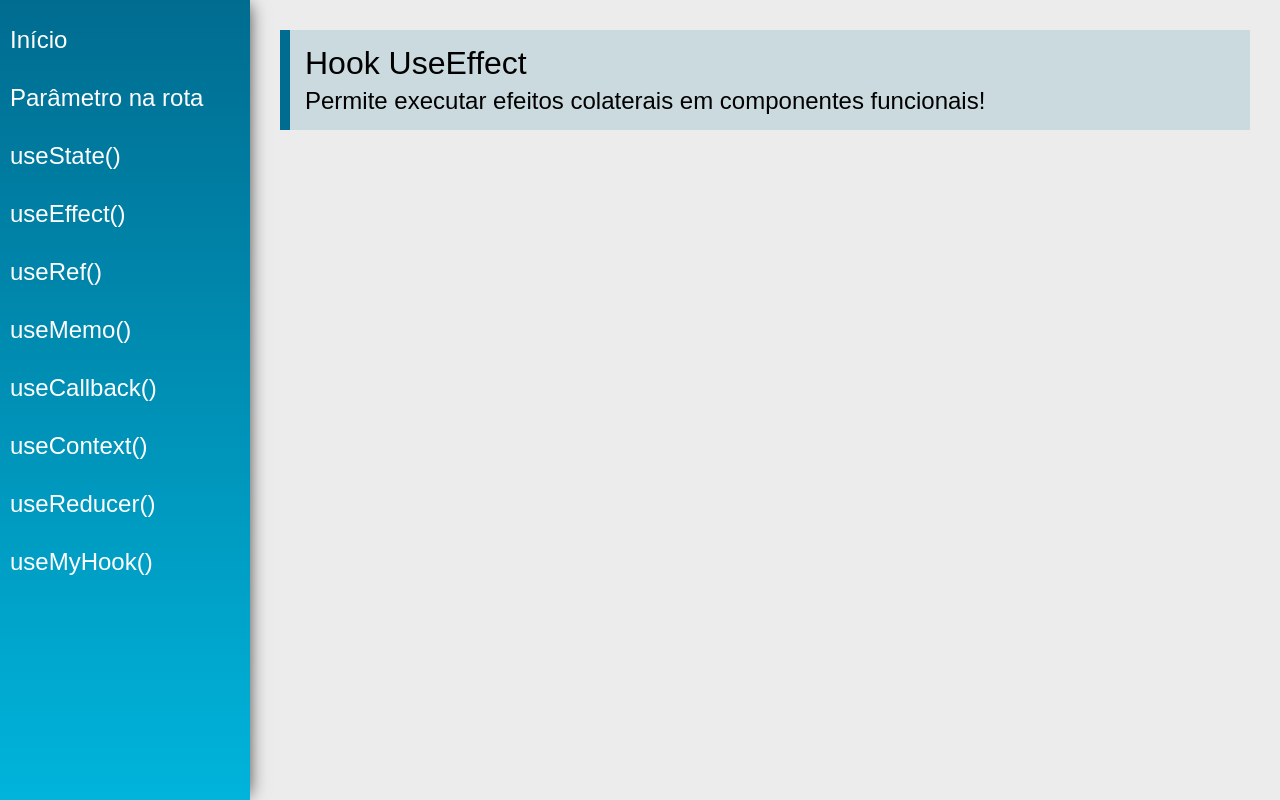
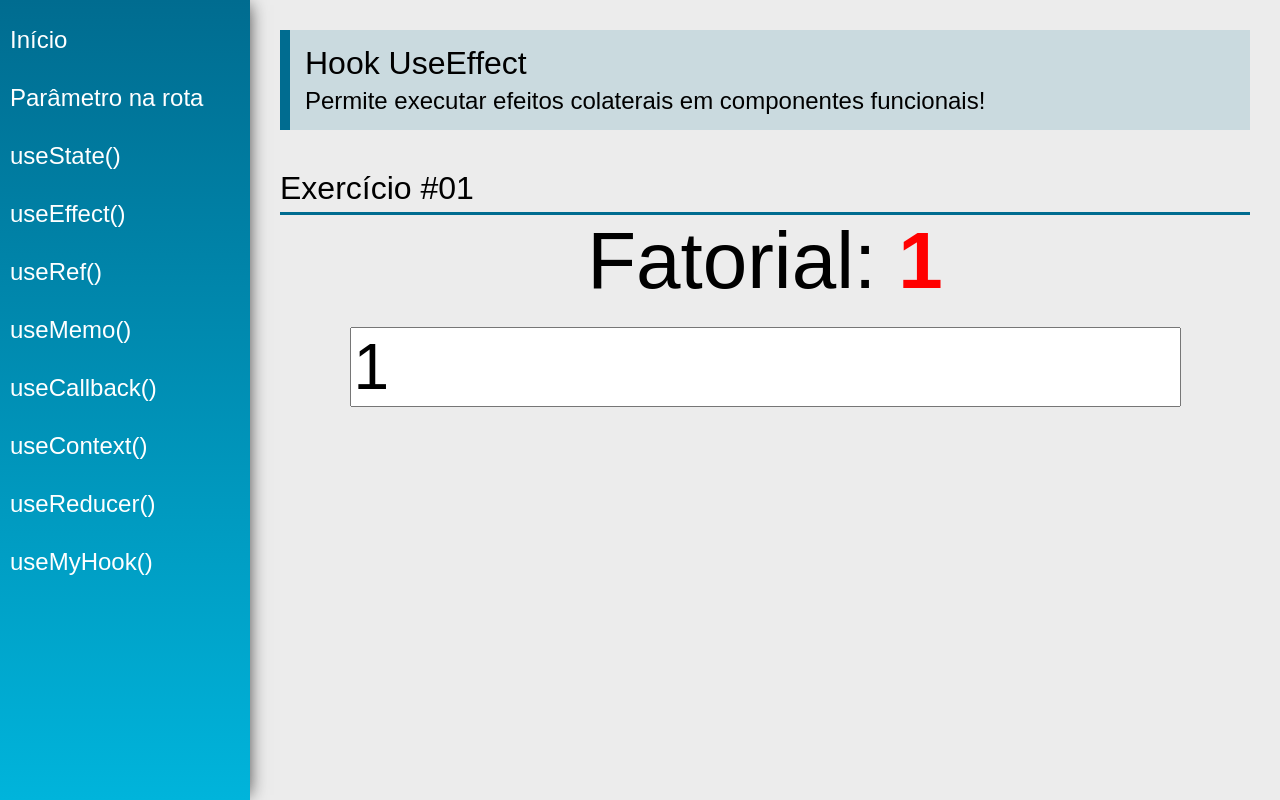
Before and after one commit to evertonwalker/react-router, a React (Create React App) app: page /useEffect in a window 1280 px wide. Built offline with nearby package versions, Linux system fonts and the light colour scheme.

Commit message:
useEffect exemplo 01

```diff
--- a/src/views/examples/UseEffect.jsx
+++ b/src/views/examples/UseEffect.jsx
@@ -1,15 +1,49 @@
-import React from 'react'
-import PageTitle from '../../components/layout/PageTitle'
+import React, { useEffect, useState } from "react";
+import PageTitle from "../../components/layout/PageTitle";
+import SectionTitle from "../../components/layout/SectionTitle";
+
+function calcFactorial(n) {
+  if (n < 0) {
+    return -1;
+  }
+
+  if (n === 0) {
+    return 1;
+  }
+
+  return calcFactorial(n - 1) * n;
+}
 
 const UseEffect = (props) => {
+  const [number, setNumber] = useState(1);
+  const [fatorial, setFatorial] = useState(1);
+
+  useEffect(() => {
+    setFatorial(calcFactorial(number));
+  }, [number]);
+
   return (
     <div className="UseEffect">
       <PageTitle
         title="Hook UseEffect"
         subtitle="Permite executar efeitos colaterais em componentes funcionais!"
       />
+
+      <SectionTitle title="Exercício #01" />
+      <div className="center">
+        <div>
+          <span className="text">Fatorial: </span>
+          <span className="text  red">{fatorial}</span>
         </div>
-    )
-}
+        <input
+          type="number"
+          className="input"
+          value={number}
+          onChange={(e) => setNumber(e.target.value)}
+        />
+      </div>
+    </div>
+  );
+};
 
-export default UseEffect
+export default UseEffect;
```
Also changed, not shown: 1 other file (tests, documents, lock files or other folders). Lines whose indentation alone changed are shown as unchanged.
